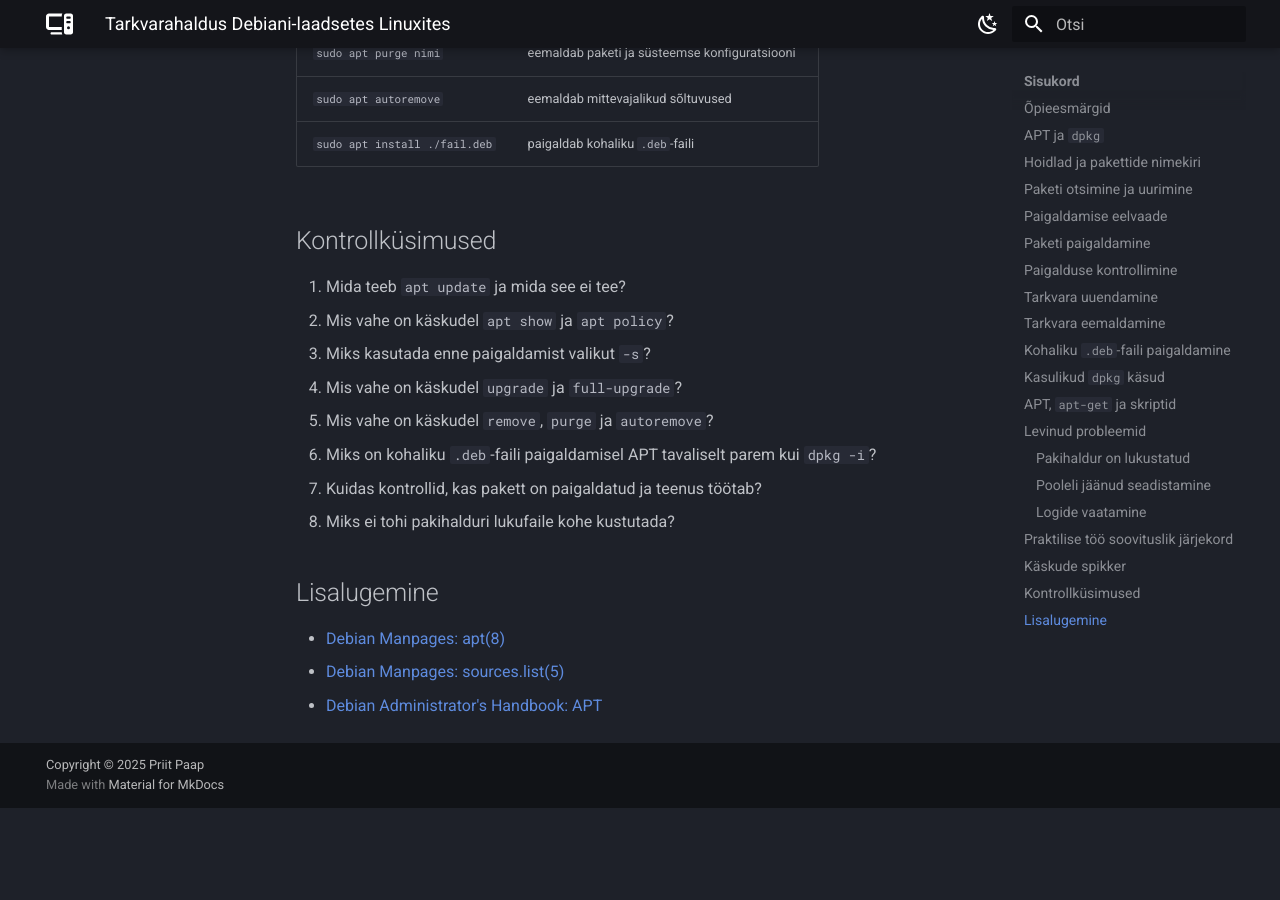
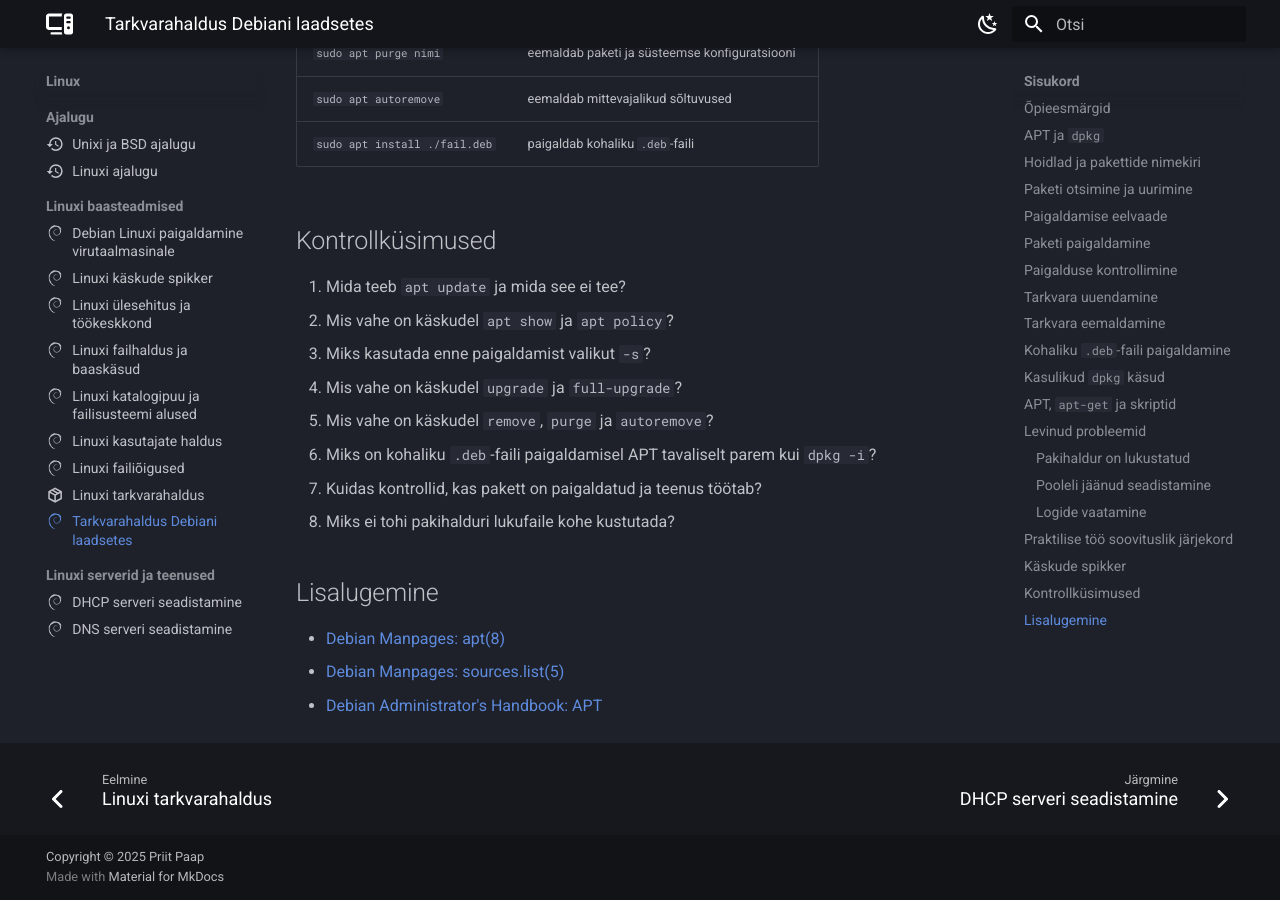
Before and after one commit to priitpaap/priitpaap.github.io, an MkDocs documentation site: the page built from docs/linux/tarkvarahaldus-debiani-laadsetes.md, in a window 1280 px wide and 900 px high, scrolled down 7426 px. Built offline with MkDocs 1.6.1 and Material for MkDocs 9.7.7, drawn with Linux system fonts in a browser that asks for light colours; before the commit the page ends 8234 px from its top, so only the background shows below that.

Commit message:
Uuendatud linuxi-tarkvarahaldus.md

```diff
--- a/mkdocs.yml
+++ b/mkdocs.yml
@@ -95,6 +95,8 @@
     - Linuxi kasutajate haldus: linux/linuxi-kasutajate-haldus.md
     - Linuxi failiõigused: linux/linuxi-failioigused.md
     - Linuxi tarkvarahaldus: linux/linuxi-tarkvarahaldus.md
+    - Tarkvarahaldus Debiani laadsetes:
+        linux/tarkvarahaldus-debiani-laadsetes.md
   - Linuxi serverid ja teenused:
     - DHCP serveri seadistamine: linux/dhcp.md
     - DNS serveri seadistamine: linux/dns.md
```
Also changed, not shown: docs/linux/tarkvarahaldus-debiani-laadsetes.md (renamed from docs/linux/tarkvarahaldus-debian.md), 1 other file.
